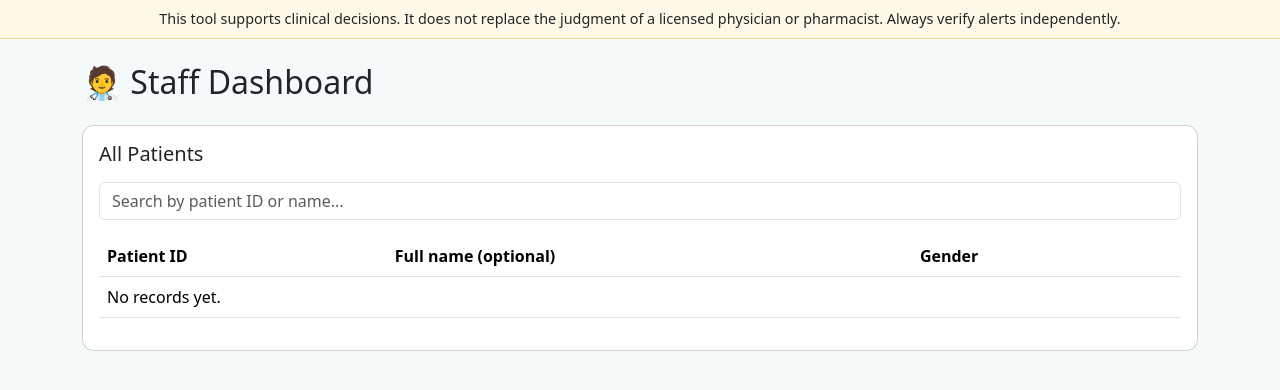
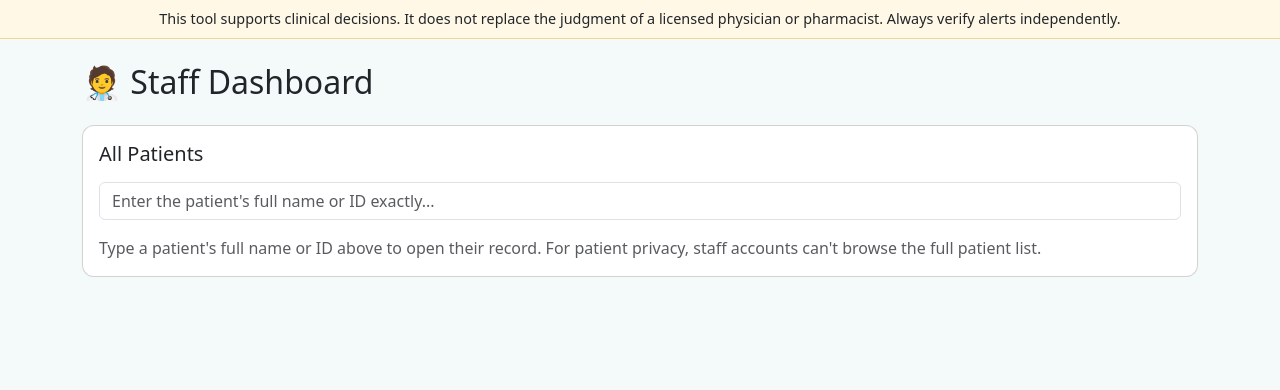
Before and after one commit to ahmedshafik217/MedGuard, a Flask app: page /owner/ in a window 1280 px wide. Shown: the part 56-446 px from the top of the page. Run offline with Flask 3, Linux system fonts and the light colour scheme; the visitor is signed in with stand-in values (Sample User, id 1); tables that the repository leaves empty hold one stand-in row (values such as "Sample post").

Commit message:
replace older files

```diff
--- a/app/templates/owner/dashboard.html
+++ b/app/templates/owner/dashboard.html
@@ -47,7 +47,8 @@
                     <td>
                         {% for a in r.alerts %}
                             {% if a.level in ('danger', 'warning') %}
-                            <span class="badge {{ 'bg-danger' if a.level == 'danger' else 'bg-warning text-dark' }} mb-1">{{ t(a.level) }}: {{ a.title }}</span><br>
+                            <span class="badge mb-1"
+                                  style="{% if a.code == 'condition_contraindicated' %}background-color:#ff8fc7;color:#5c0030;{% elif a.level == 'danger' %}background-color:#bd2031;color:#fff;{% else %}background-color:#ffc107;color:#212529;{% endif %}">{{ t(a.level) }}: {{ a.title }}</span><br>
                             {% endif %}
                         {% endfor %}
                     </td>
@@ -106,8 +107,12 @@
     <div class="card-body">
         <h5 class="mb-3">{{ t('all_patients') }}</h5>
         <form method="get" class="mb-3">
-            <input type="text" name="q" value="{{ q }}" class="form-control" placeholder="{{ t('search_patients') }}">
+            <input type="text" name="q" value="{{ q }}" class="form-control"
+                   placeholder="{{ t('search_patients') if owner_role == 'owner' else t('staff_search_placeholder') }}">
         </form>
+        {% if owner_role != 'owner' and not q %}
+        <p class="text-muted mb-0">{{ t('staff_search_hint') }}</p>
+        {% else %}
         <table class="table table-hover align-middle">
             <thead>
                 <tr>
@@ -129,10 +134,11 @@
                     </td>
                 </tr>
             {% else %}
-                <tr><td colspan="4">{{ t('no_records_yet') }}</td></tr>
+                <tr><td colspan="4">{{ t('no_patient_found') if owner_role != 'owner' else t('no_records_yet') }}</td></tr>
             {% endfor %}
             </tbody>
         </table>
+        {% endif %}
     </div>
 </div>
 {% endblock %}
```
